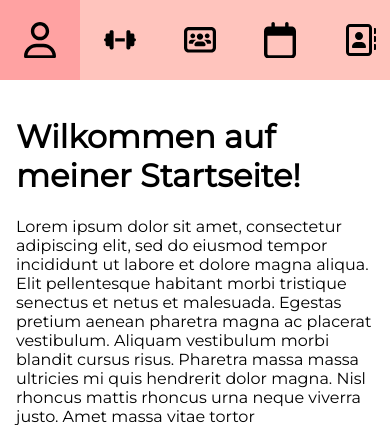
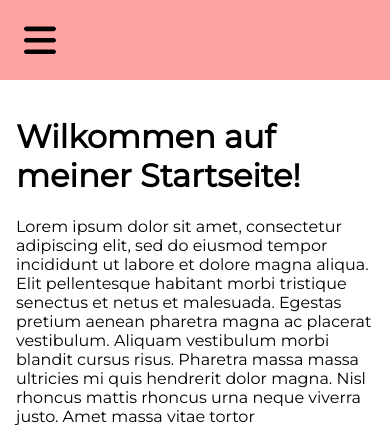
Before and after one commit to MasterTK575/mobilityandmore, a Flask app: page / in a window 390 px wide. Shown: the top 425 px of the page. Run offline with Flask 2, Linux system fonts and the light colour scheme.

Commit message:
Start mobile navbar

```diff
--- a/static/styles.css
+++ b/static/styles.css
@@ -106,6 +106,10 @@ main {
     transform: rotate(-180deg);
 }
 
+.responsive {
+    display: none;
+}
+
 /* Small screens */
 @media only screen and (max-width: 600px) {
     .navbar {
@@ -124,6 +128,13 @@ main {
 
     .nav-link {
         justify-content: center;
+    }
+
+    .nav-item {
+        display: none;
+    }
+    .responsive {
+        display: flex;
     }
 
     main {
--- a/templates/layout.html
+++ b/templates/layout.html
@@ -101,6 +101,17 @@
             <span class="link-text">Referenzen</span>
           </a>
         </li>
+        <li class="nav-item responsive">
+          <a href="#" class="nav-link">
+            <svg xmlns="http://www.w3.org/2000/svg" viewBox="0 0 448 512">
+              <!--! Font Awesome Pro 6.2.1 by @fontawesome - https://fontawesome.com License - https://fontawesome.com/license (Commercial License) Copyright 2022 Fonticons, Inc. -->
+              <path
+                d="M0 96C0 78.3 14.3 64 32 64H416c17.7 0 32 14.3 32 32s-14.3 32-32 32H32C14.3 128 0 113.7 0 96zM0 256c0-17.7 14.3-32 32-32H416c17.7 0 32 14.3 32 32s-14.3 32-32 32H32c-17.7 0-32-14.3-32-32zM448 416c0 17.7-14.3 32-32 32H32c-17.7 0-32-14.3-32-32s14.3-32 32-32H416c17.7 0 32 14.3 32 32z"
+              />
+            </svg>
+            <span class="link-text">Toggle-Bars</span>
+          </a>
+        </li>
         <li class="nav-item">
           <a href="#" class="nav-link">
             <svg xmlns="http://www.w3.org/2000/svg" viewBox="0 0 512 512">
```
